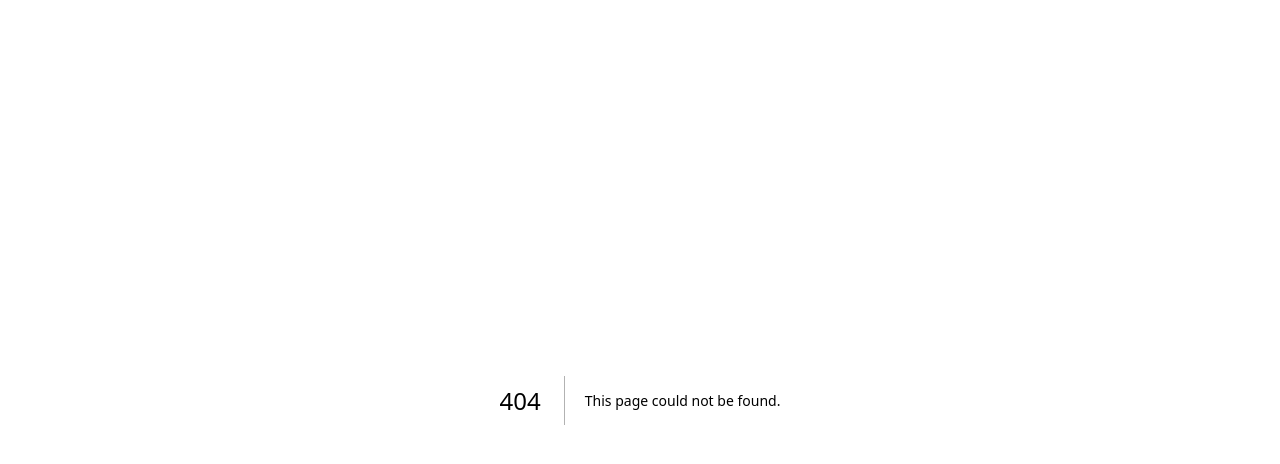
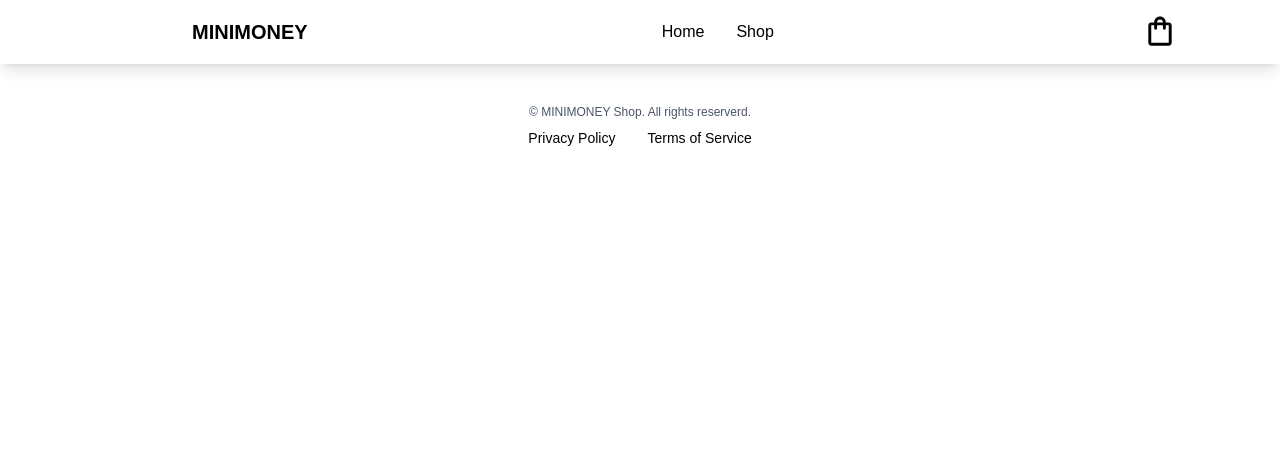
Before and after one commit to anttiasmala/shop, a Next.js app: page /shop/cart in a window 1280 px wide. Before the commit this address had no page. Shown: the top 464 px of the page. Built offline with nearby package versions, Linux system fonts and the light colour scheme.

Commit message:
Add a page for cart.tsx

```diff
--- /dev/null
+++ b/pages/shop/cart.tsx
@@ -0,0 +1,13 @@
+import { Footer } from '~/components/Footer';
+import { NavBar } from '~/components/NavBar';
+
+export default function Cart() {
+  return (
+    <main className="h-screen w-full bg-white">
+      <div className="w-full">
+        <NavBar />
+      </div>
+      <Footer />
+    </main>
+  );
+}
```
